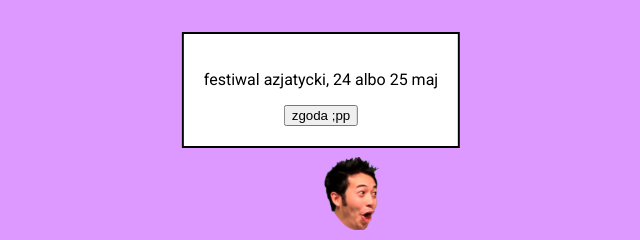
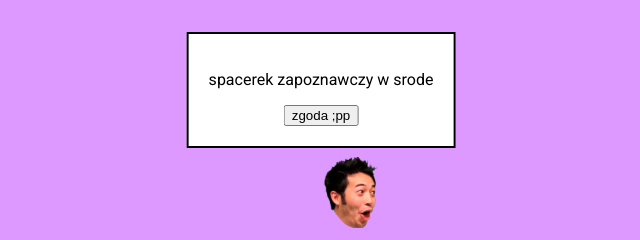
Before and after one commit to sumzumo/bajerancik, a plain HTML site: page index.html in a window 1280 px wide. Both pictures are taken after a click on the button "ok ok". Shown: the part 310-550 px from the top of the page, 319-959 px from the left. Drawn offline with Linux system fonts and the light colour scheme.

Commit message:
Update index.html

```diff
--- a/index.html
+++ b/index.html
@@ -114,7 +114,7 @@
 
     <div id="yesPopup" class="popup">
         <img src="pog-emotikonka.png" alt="Descriptive Alt Text" style="width:40%; height:auto; top: 110%; left: 40%;">
-        <p>festiwal azjatycki, 24 albo 25 maj </p>
+        <p>spacerek zapoznawczy w srode</p>
         <button onclick="closePopup('yesPopup')">zgoda ;pp</button>
     </div>
 
```
